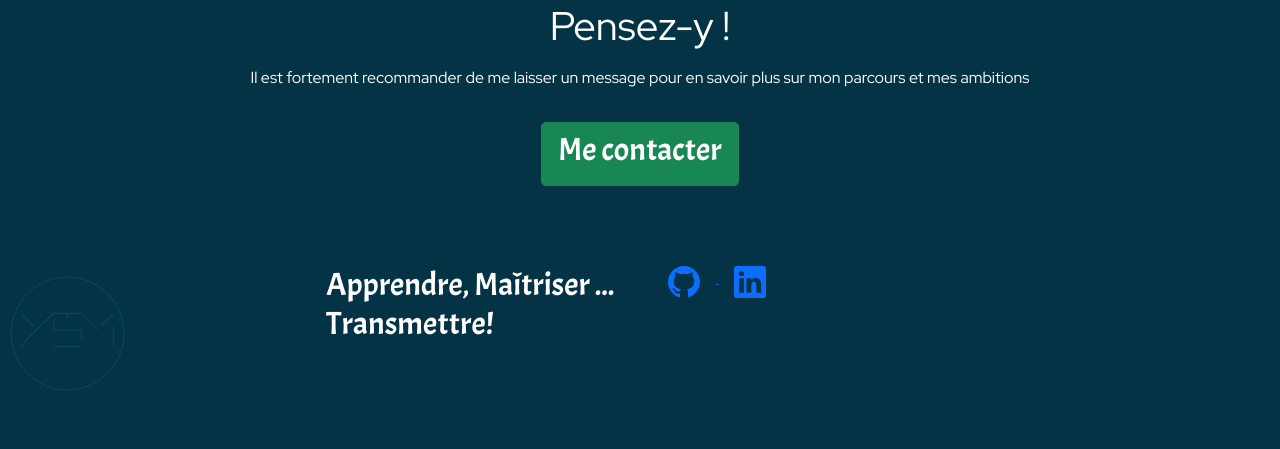
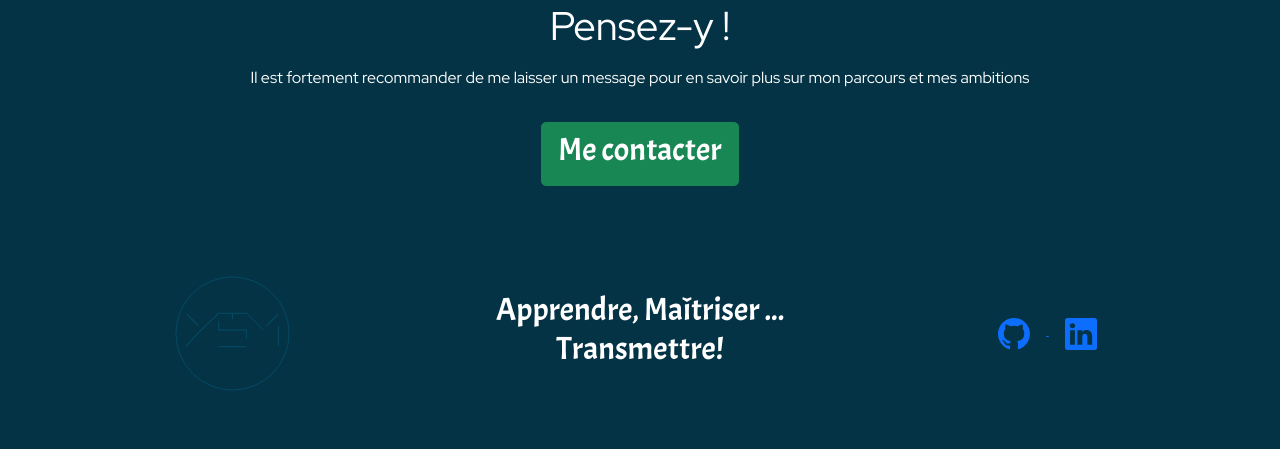
Before and after one commit to YoStM/ystm-vedeu, a PHP site: page /fr/accueil.php in a window 1280 px wide. Shown: the part 3236-3685 px from the top of the page. Run offline with PHP 8.4, Linux system fonts and the light colour scheme.

Commit message:
Modify footer layout

```diff
--- a/fr/inc/footer_fr.php
+++ b/fr/inc/footer_fr.php
@@ -1,12 +1,12 @@
 <footer class="canard-darker">
-    <div class="row">
-        <section id="logo-footer" class="col-3">
+    <div class="row justify-content-evenly align-items-center">
+        <section id="logo-footer" class="col-3 text-center">
             <img src="../../assets/img/yo_stm-the_logo.svg" alt="Logo YoStM" height="135px" width="135px" />
         </section>
         <section id="moto-footer" class="col-3">
-            <h2>Apprendre, Maîtriser ... Transmettre!</h2>
+            <h2 class="text-center">Apprendre, Maîtriser ... Transmettre!</h2>
         </section>
-        <section id="sn-footer" class="col-3">
+        <section id="sn-footer" class="col-3 text-center">
             <a href="https://github.com/YoStM/">
                 <svg xmlns="http://www.w3.org/2000/svg" width="32" height="32" fill="currentColor" class="bi bi-github mx-3" viewBox="0 0 16 16">
                     <path d="M8 0C3.58 0 0 3.58 0 8c0 3.54 2.29 6.53 5.47 7.59.4.07.55-.17.55-.38 0-.19-.01-.82-.01-1.49-2.01.37-2.53-.49-2.69-.94-.09-.23-.48-.94-.82-1.13-.28-.15-.68-.52-.01-.53.63-.01 1.08.58 1.23.82.72 1.21 1.87.87 2.33.66.07-.52.28-.87.51-1.07-1.78-.2-3.64-.89-3.64-3.95 0-.87.31-1.59.82-2.15-.08-.2-.36-1.02.08-2.12 0 0 .67-.21 2.2.82.64-.18 1.32-.27 2-.27.68 0 1.36.09 2 .27 1.53-1.04 2.2-.82 2.2-.82.44 1.1.16 1.92.08 2.12.51.56.82 1.27.82 2.15 0 3.07-1.87 3.75-3.65 3.95.29.25.54.73.54 1.48 0 1.07-.01 1.93-.01 2.2 0 .21.15.46.55.38A8.012 8.012 0 0 0 16 8c0-4.42-3.58-8-8-8z" />
```
